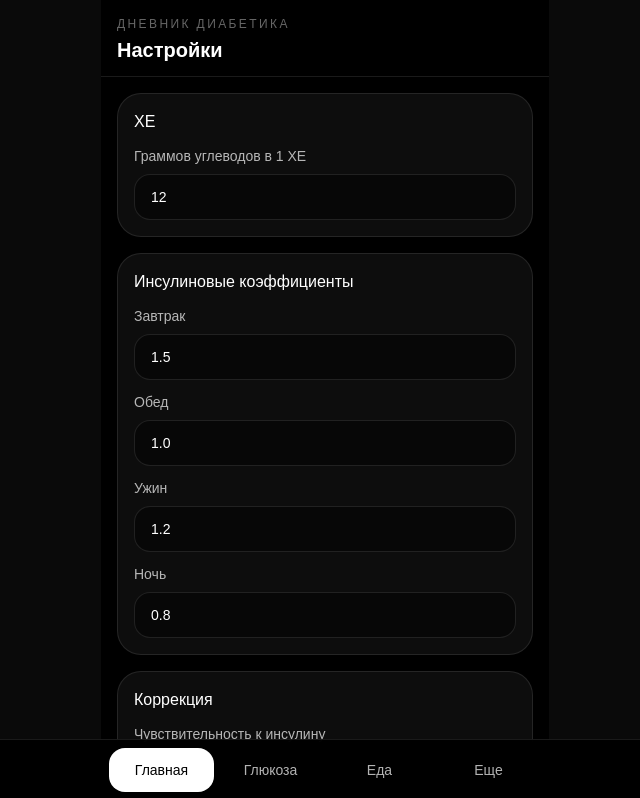
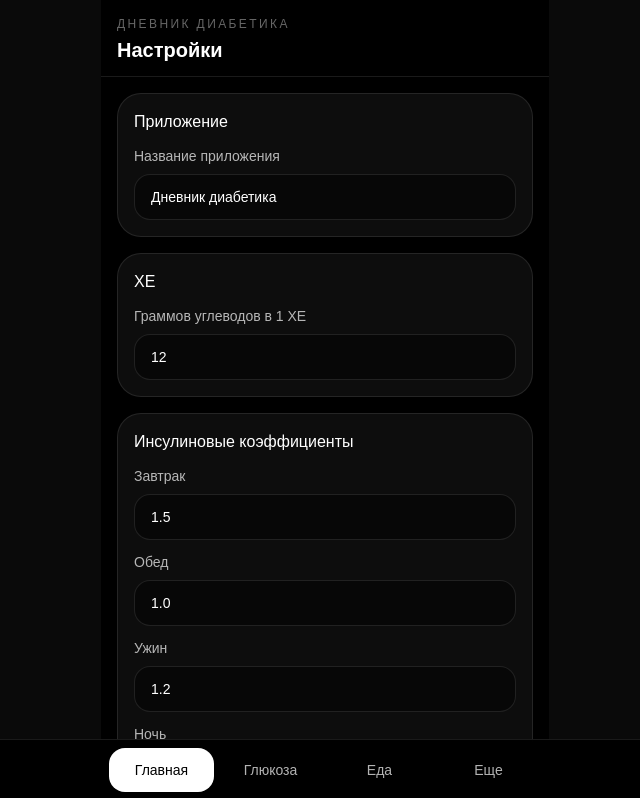
Before and after one commit to FuadM69/diabetic-diary, a Next.js app: page /settings in a window 1280 px wide. Shown: the top 798 px of the page, without its empty margins (315-955 px from the left). Built offline with nearby package versions, Linux system fonts and the light colour scheme.

Commit message:
Add app name setting to DiabetesSettings in SettingsPage, enhancing user customization options. Introduce input field for app name with placeholder for better user guidance.

```diff
--- a/src/app/settings/page.tsx
+++ b/src/app/settings/page.tsx
@@ -4,6 +4,7 @@ import { useEffect, useState } from "react";
 import { AppShell } from "@/components/layout/app-shell";
 
 type DiabetesSettings = {
+  appName: string;
   breadUnitGrams: string;
   insulinBreakfastRatio: string;
   insulinLunchRatio: string;
@@ -16,6 +17,7 @@ type DiabetesSettings = {
 };
 
 const defaultSettings: DiabetesSettings = {
+  appName: "Дневник диабетика",
   breadUnitGrams: "12",
   insulinBreakfastRatio: "1.5",
   insulinLunchRatio: "1.0",
@@ -77,6 +79,20 @@ export default function SettingsPage() {
   return (
     <AppShell title="Настройки">
       <div className="space-y-4">
+        <section className="rounded-3xl border border-white/10 bg-white/5 p-4">
+          <h2 className="text-base font-medium text-white">Приложение</h2>
+          <label className="mt-3 block text-sm text-white/70">
+            Название приложения
+            <input
+              type="text"
+              value={settings.appName}
+              onChange={(event) => handleChange("appName", event.target.value)}
+              placeholder="например, Дневник Фуада"
+              className={inputClassName}
+            />
+          </label>
+        </section>
+
         <section className="rounded-3xl border border-white/10 bg-white/5 p-4">
           <h2 className="text-base font-medium text-white">ХЕ</h2>
           <label className="mt-3 block text-sm text-white/70">
```
